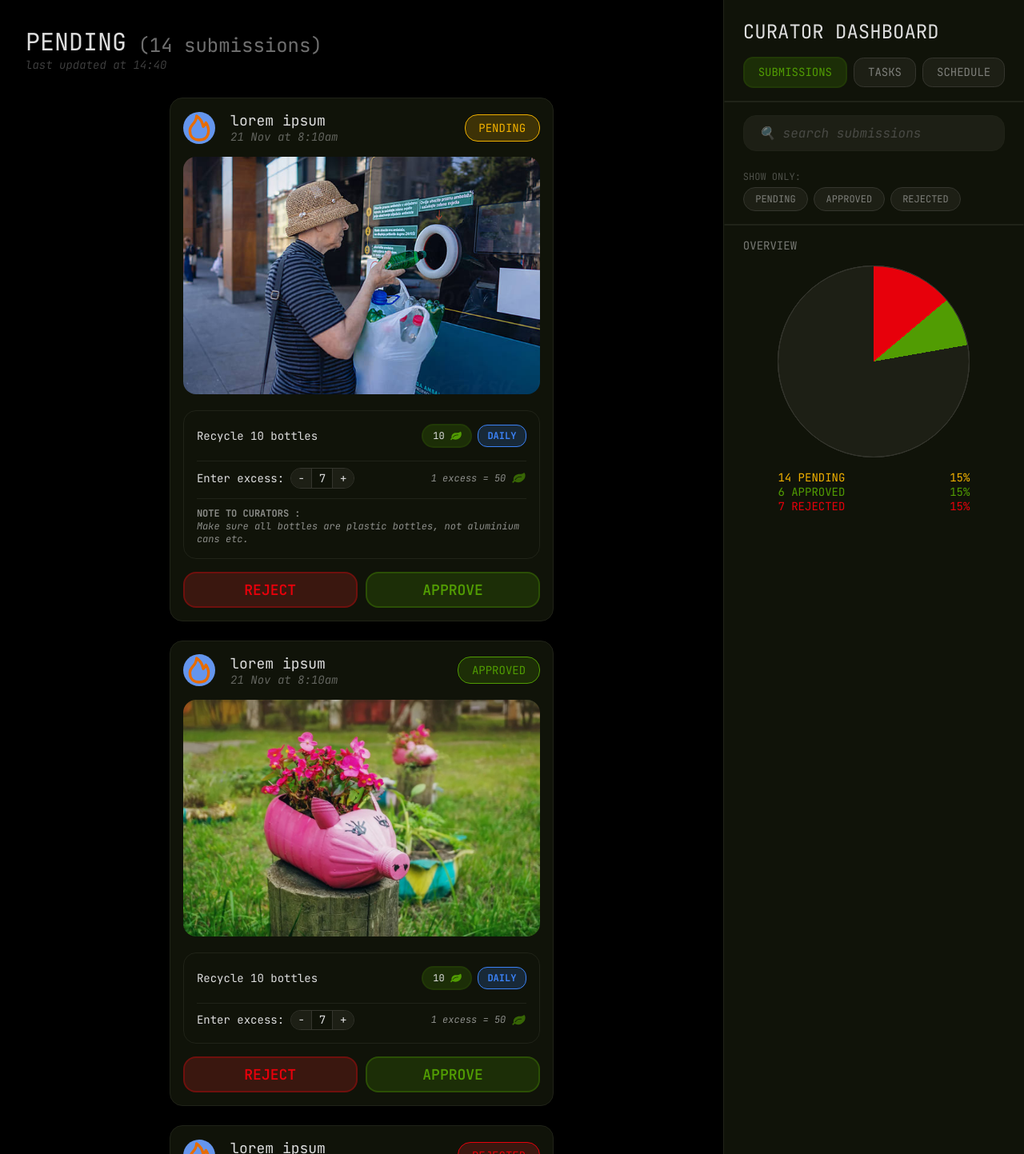
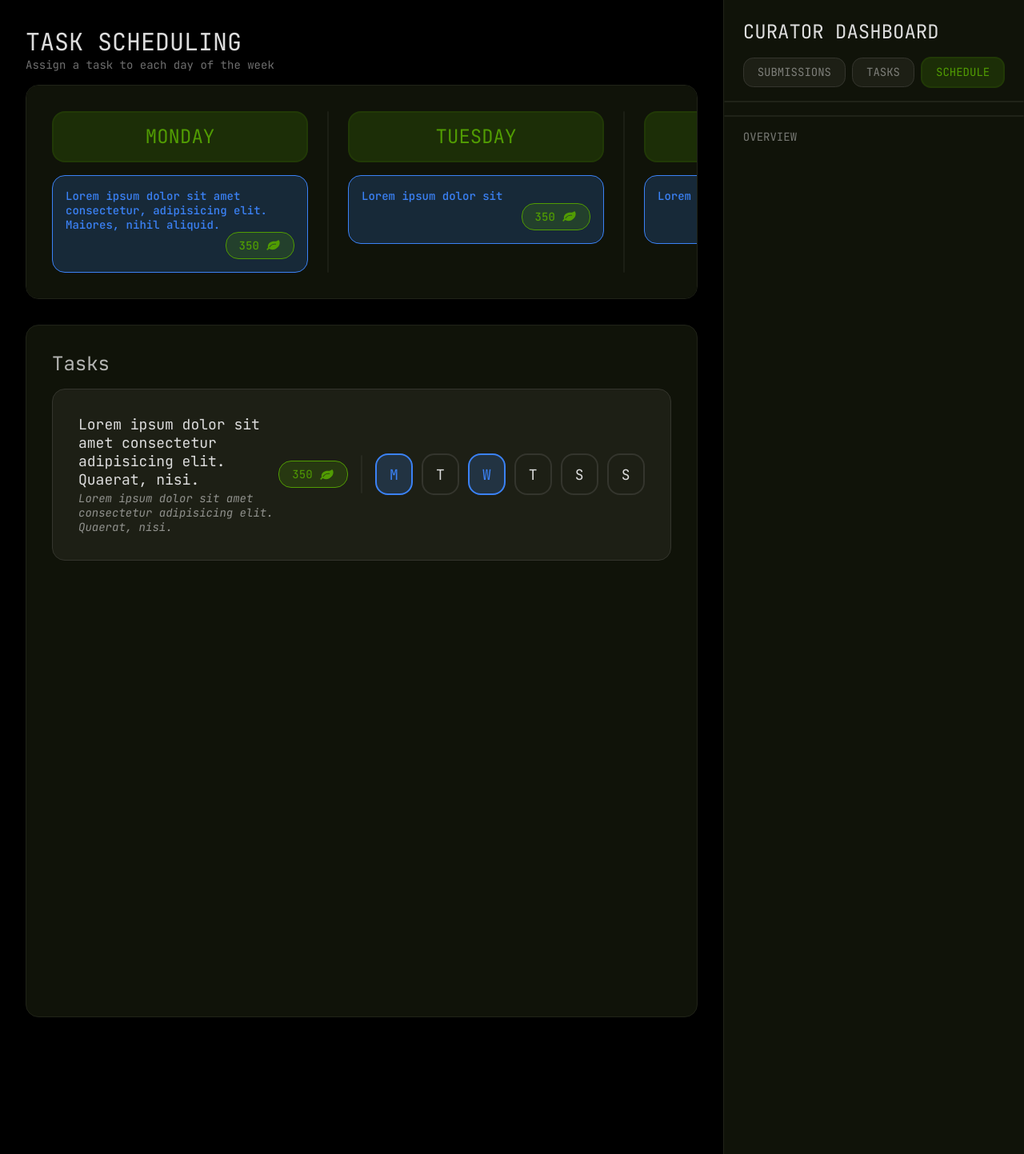
Before and after one commit to ian-hon/apu-s4-rwdd, a PHP site: page /curator.html in a window 1280 px wide. Shown: the whole page at 80% size. Run offline with PHP 8.4, Linux system fonts and the light colour scheme.

Commit message:
Scheduling tasks page for curator

```diff
--- a/curator.html
+++ b/curator.html
@@ -9,12 +9,13 @@
     <link rel="stylesheet" href="./styles/curator/sidebar.css">
     <link rel="stylesheet" href="./styles/curator/submissions.css">
     <link rel="stylesheet" href="./styles/curator/tasks.css">
+    <link rel="stylesheet" href="./styles/curator/schedule.css">
     <link rel="stylesheet" href="./styles/style.css">
 </head>
 
 <body>
     <div id="page">
-        <div id="sidebar" data-filter="" data-tab="submissions">
+        <div id="sidebar" data-filter="" data-tab="schedule">
             <div id="top">
                 <h3>CURATOR DASHBOARD</h3>
             </div>
@@ -271,7 +272,7 @@
             <div id="tasks">
                 <div id="header">
                     <div id="text">
-                        <h2>Task Catalogue</h2>
+                        <h2>TASK CATALOGUE</h2>
                         <h5>Create and manage all tasks (40 available)</h5>
                     </div>
                     <div id="action" class="border">
@@ -364,7 +365,142 @@
                 </div>
             </div>
             <div id="schedule">
-
+                <div id="header">
+                    <h2>TASK SCHEDULING</h2>
+                    <h5>Assign a task to each day of the week</h5>
+                </div>
+                <div id="overview" class="border">
+                    <div class="day" id="monday">
+                        <h3 id="title" class="border">MONDAY</h3>
+                        <div id="container">
+                            <div class="task-minimal-card">
+                                <h5>
+                                    Lorem ipsum dolor sit amet consectetur, adipisicing elit. Maiores, nihil aliquid.
+                                </h5>
+                                <div id="rewards" class="border">
+                                    <h5>350</h5>
+                                    <img src="./assets/leaf.svg">
+                                </div>
+                            </div>
+                        </div>
+                    </div>
+                    <hr>
+                    <div class="day" id="tuesday">
+                        <h3 id="title" class="border">TUESDAY</h3>
+                        <div id="container">
+                            <div class="task-minimal-card">
+                                <h5>
+                                    Lorem ipsum dolor sit
+                                </h5>
+                                <div id="rewards" class="border">
+                                    <h5>350</h5>
+                                    <img src="./assets/leaf.svg">
+                                </div>
+                            </div>
+                        </div>
+                    </div>
+                    <hr>
+                    <div class="day" id="wednesday">
+                        <h3 id="title" class="border">WEDNESDAY</h3>
+                        <div id="container">
+                            <div class="task-minimal-card">
+                                <h5>
+                                    Lorem ipsum dolor sit
+                                </h5>
+                                <div id="rewards" class="border">
+                                    <h5>350</h5>
+                                    <img src="./assets/leaf.svg">
+                                </div>
+                            </div>
+                        </div>
+                    </div>
+                    <hr>
+                    <div class="day" id="thursday">
+                        <h3 id="title" class="border">THURSDAY</h3>
+                        <div id="container">
+                            <div class="task-minimal-card">
+                                <h5>
+                                    Lorem ipsum dolor sit
+                                </h5>
+                                <div id="rewards" class="border">
+                                    <h5>350</h5>
+                                    <img src="./assets/leaf.svg">
+                                </div>
+                            </div>
+                        </div>
+                    </div>
+                    <hr>
+                    <div class="day" id="friday">
+                        <h3 id="title" class="border">FRIDAY</h3>
+                        <div id="container">
+                            <div class="task-minimal-card">
+                                <h5>
+                                    Lorem ipsum dolor sit
+                                </h5>
+                                <div id="rewards" class="border">
+                                    <h5>350</h5>
+                                    <img src="./assets/leaf.svg">
+                                </div>
+                            </div>
+                        </div>
+                    </div>
+                    <hr>
+                    <div class="day" id="saturday">
+                        <h3 id="title" class="border">SATURDAY</h3>
+                        <div id="container">
+                            <div class="task-minimal-card">
+                                <h5>
+                                    Lorem ipsum dolor sit
+                                </h5>
+                                <div id="rewards" class="border">
+                                    <h5>350</h5>
+                                    <img src="./assets/leaf.svg">
+                                </div>
+                            </div>
+                        </div>
+                    </div>
+                    <hr>
+                    <div class="day" id="sunday">
+                        <h3 id="title" class="border">SUNDAY</h3>
+                        <div id="container">
+                            <div class="task-minimal-card">
+                                <h5>
+                                    Lorem ipsum dolor sit
+                                </h5>
+                                <div id="rewards" class="border">
+                                    <h5>350</h5>
+                                    <img src="./assets/leaf.svg">
+                                </div>
+                            </div>
+                        </div>
+                    </div>
+                </div>
+                <div id="selector" class="border">
+                    <h3>Tasks</h3>
+                    <div id="container">
+                        <div class="task-selector-card">
+                            <div id="data">
+                                <span>
+                                    <h4>Lorem ipsum dolor sit amet consectetur adipisicing elit. Quaerat, nisi.</h4>
+                                    <h5>Lorem ipsum dolor sit amet consectetur adipisicing elit. Quaerat, nisi.</h5>
+                                </span>
+                                <div id="rewards" class="border">
+                                    <h5>350</h5>
+                                    <img src="./assets/leaf.svg">
+                                </div>
+                            </div>
+                            <hr>
+                            <div id="select">
+                                <h4 class="border" data-active>M</h4>
+                                <h4 class="border">T</h4>
+                                <h4 class="border" data-active>W</h4>
+                                <h4 class="border">T</h4>
+                                <h4 class="border">S</h4>
+                                <h4 class="border">S</h4>
+                            </div>
+                        </div>
+                    </div>
+                </div>
             </div>
         </div>
     </div>
--- /dev/null
+++ b/styles/curator/schedule.css
@@ -0,0 +1,230 @@
+#content {
+    & #schedule {
+        & #header {
+            & h5 {
+                opacity: 0.5;
+            }
+        }
+
+        & #overview {
+            display: flex;
+            justify-content: flex-start;
+            align-items: stretch;
+
+            overflow-x: scroll;
+
+            margin-top: 1em;
+            padding: var(--screen-padding);
+
+            & .day {
+                /* height: 30em; */
+                min-width: 40ch;
+                width: 30ch;
+
+                /* &:not(:last-child) {
+                    margin-right: 3ch;
+                } */
+
+                & #title {
+                    width: 100%;
+                    padding: 0.6em 0;
+
+                    text-align: center;
+
+                    border-width: 2px;
+                    color: var(--accent);
+                    background: var(--accent-background);
+                    border-color: var(--accent-border);
+                }
+
+                & #container {
+                    margin-top: 1em;
+
+                    & .task-minimal-card {
+                        display: flex;
+                        justify-content: flex-start;
+                        align-items: flex-end;
+
+                        flex-direction: column;
+
+                        background: var(--daily-background);
+                        border-color: var(--daily);
+
+                        & h5 {
+                            color: var(--daily);
+                            font-weight: 500;
+
+                            width: 100%;
+
+                            white-space: wrap;
+                        }
+
+                        & #rewards {
+                            display: flex;
+                            justify-content: center;
+                            align-items: center;
+
+                            padding: 0.4em 2ch;
+
+                            background: var(--accent-background);
+                            border-color: var(--accent);
+
+                            & h5 {
+                                color: var(--accent);
+                            }
+
+                            & img {
+                                margin-left: 1ch;
+
+                                height: 1.2em;
+                                width: 1.2em;
+                            }
+                        }
+                    }
+                }
+            }
+
+            & hr {
+                /* height: 100% !important; */
+                /* align-items: stretch; */
+
+                margin: 0 3ch;
+
+                min-width: 2px;
+                width: 2px;
+                border-collapse: collapse;
+
+                border: none;
+
+                background: white;
+
+                opacity: 0.05;
+            }
+        }
+
+        & #selector {
+            margin-top: 2em;
+            padding: var(--screen-padding);
+
+            max-height: 60vh;
+            height: 60vh;
+
+            & h3 {
+                opacity: 0.8;
+            }
+
+            & #container {
+                margin-top: 1em;
+            }
+
+            & .task-selector-card {
+                display: flex;
+                justify-content: space-between;
+                align-items: center;
+
+                background: var(--tertiary-background);
+                border-color: var(--tertiary);
+
+                padding: var(--screen-padding);
+
+                & #data {
+                    display: flex;
+                    justify-content: center;
+                    align-items: center;
+
+                    & span {
+                        display: flex;
+                        justify-content: center;
+                        align-items: flex-start;
+
+                        flex-direction: column;
+
+                        & h5 {
+                            margin-top: 0.2em;
+
+                            opacity: 0.6;
+                            font-style: italic;
+                        }
+                    }
+
+                    & #rewards {
+                        display: flex;
+                        justify-content: center;
+                        align-items: center;
+
+                        padding: 0.4em 2ch;
+
+                        background: var(--accent-background);
+                        border-color: var(--accent);
+
+                        & h5 {
+                            color: var(--accent);
+                        }
+
+                        & img {
+                            margin-left: 1ch;
+
+                            height: 1.2em;
+                            width: 1.2em;
+                        }
+                    }
+                }
+
+                & hr {
+                    margin: 0 2ch;
+
+                    height: 3em;
+                    min-width: 2px;
+                    width: 2px;
+                    border-collapse: collapse;
+
+                    border: none;
+
+                    background: white;
+
+                    opacity: 0.05;
+                }
+
+                & #select {
+                    display: flex;
+                    justify-content: center;
+                    align-items: flex-start;
+
+                    flex-direction: row;
+
+                    width: max-content;
+
+                    & h4 {
+                        background: var(--tertiary-background);
+                        border-color: var(--tertiary);
+                        border-width: 2px;
+
+                        padding: 0.7em 1.5ch;
+
+                        transition-duration: 0.3s;
+
+                        cursor: pointer;
+                        user-select: none;
+                        -webkit-user-select: none;
+
+                        &:not(:first-child) {
+                            margin-left: 1ch;
+                        }
+
+                        &[data-active] {
+                            border-color: var(--daily);
+                            background: var(--daily-background);
+                            color: var(--daily);
+                        }
+
+                        &:not([data-active]):hover {
+                            border-color: color-mix(in srgb, var(--tertiary) 80%, var(--daily));
+                            background: color-mix(in srgb, var(--tertiary-background) 80%, var(--daily-background));
+                            /* color: color-mix(in srgb, var(--tertiary) 80%, var(--daily)); */
+                        }
+                    }
+                }
+            }
+        }
+    }
+}
--- a/styles/style.css
+++ b/styles/style.css
@@ -122,7 +122,10 @@ h6 {
 .progressbar,
 .task-card,
 .task-card-detailed,
-.submission-card {
+.submission-card,
+/* from curator */
+.task-minimal-card,
+.task-selector-card {
     background: var(--background-secondary);
 
     border-style: solid;
```
